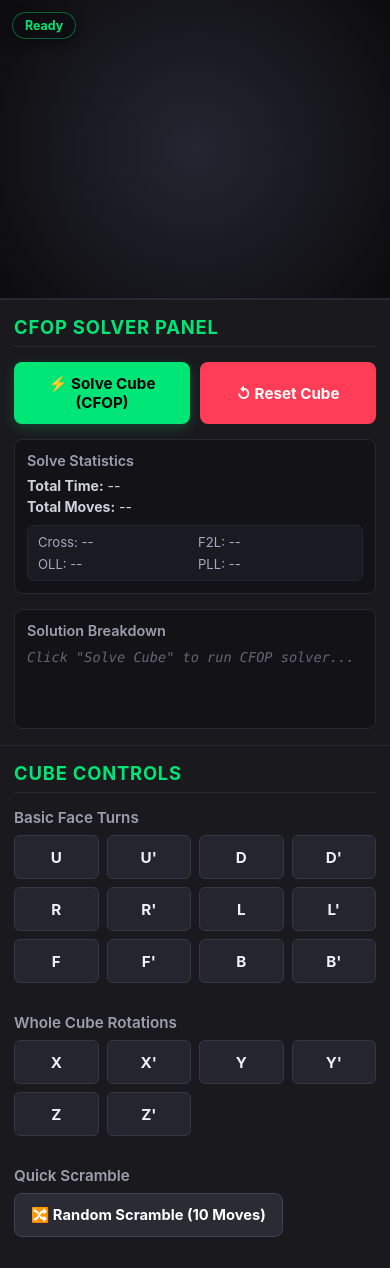
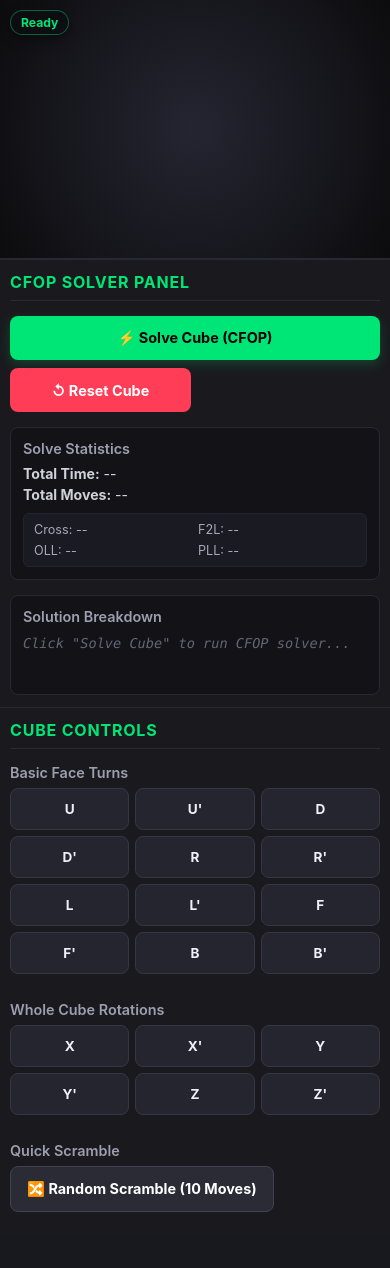
Before and after one commit to advaitgawai-crypto/Cube, a Flask app: page / in a window 390 px wide. After the commit the page ends 1212 px from the top, so only its background shows below. Run offline with Flask 3, Linux system fonts and the light colour scheme.

Commit message:
debug for mobile

```diff
--- a/rubiks_cfop/static/css/style.css
+++ b/rubiks_cfop/static/css/style.css
@@ -377,102 +379,149 @@ h3 {
         min-height: 100vh;
         overflow-y: auto;
         overflow-x: hidden;
+        overscroll-behavior: auto;
     }
 
     .app-container {
+        display: flex;
         flex-direction: column;
         height: auto;
         min-height: 100vh;
         width: 100%;
-        overflow: visible;
+        overflow-x: hidden;
+        overflow-y: visible;
     }
 
-    /* 3D Cube Canvas: Stays at the top for prominent visual interaction */
+    /* 3D Canvas: fixed height at top so it's always visible */
     .center-panel {
         order: 1;
         width: 100%;
-        height: 48vh;
-        min-height: 300px;
-        max-height: 450px;
+        height: 45vh;
+        min-height: 280px;
+        max-height: 420px;
+        flex-shrink: 0;
         border-bottom: 2px solid #282835;
         border-right: none;
     }
 
     .status-overlay {
-        top: 12px;
-        left: 12px;
-        font-size: 0.78rem;
-        padding: 5px 12px;
+        top: 10px;
+        left: 10px;
+        font-size: 0.76rem;
+        padding: 4px 10px;
     }
 
-    /* Left Panel: Solver & Controls placed right underneath */
+    /* Left Panel: Solver stats + solution log */
     .left-panel {
         order: 2;
         width: 100%;
         min-width: 0;
-        padding: 16px 14px;
+        padding: 14px 12px;
         border-right: none;
         border-bottom: 1px solid #282835;
+        overflow-y: visible;
     }
 
+    /* Solve + Reset side by side, Scramble full-width below */
     .action-buttons {
-        flex-direction: row;
-        gap: 10px;
+        display: grid;
+        grid-template-columns: 1fr 1fr;
+        gap: 8px;
+    }
+
+    /* Make Solve button span both columns so it stands out */
+    .action-buttons .btn-primary {
+        grid-column: 1 / -1;
+        min-height: 48px;
+        font-size: 1rem;
     }
 
     .action-buttons .btn {
-        flex: 1;
-        min-height: 44px; /* Accessible touch target */
-        font-size: 0.95rem;
+        min-height: 44px;
+        font-size: 0.9rem;
+    }
+
+    .solver-info-box {
+        font-size: 0.84rem;
+    }
+
+    .stage-times {
+        font-size: 0.79rem;
     }
 
     .moves-log-container {
-        max-height: 220px;
-        min-height: 120px;
+        max-height: 200px;
+        min-height: 100px;
     }
 
-    /* Right Panel: Interactive Cube Controls */
+    /* Right Panel: Cube move controls */
     .right-panel {
         order: 3;
         width: 100%;
         min-width: 0;
-        padding: 16px 14px;
+        padding: 14px 12px;
         border-left: none;
+        overflow-y: visible;
     }
 
     .btn-grid {
         grid-template-columns: repeat(4, 1fr);
-        gap: 8px;
+        gap: 7px;
     }
 
     .move-btn {
-        min-height: 44px; /* Thumb-friendly tap size */
-        font-size: 0.95rem;
+        min-height: 46px;
+        font-size: 0.92rem;
+        border-radius: 8px;
+    }
+
+    .control-group {
+        margin-bottom: 12px;
     }
 
     .control-group h3 {
-        font-size: 0.95rem;
-        margin-bottom: 8px;
+        font-size: 0.9rem;
+        margin-bottom: 7px;
+    }
+
+    h2 {
+        font-size: 1rem;
     }
 
     .btn-secondary {
-        min-height: 44px;
-        font-size: 0.92rem;
+        min-height: 46px;
+        font-size: 0.9rem;
     }
 }
 
-/* Very Small Mobile Screens (<= 380px) */
-@media (max-width: 380px) {
-    .action-buttons {
-        flex-direction: column;
+/* Very Small Phones (<= 390px) */
+@media (max-width: 390px) {
+    .center-panel {
+        height: 40vh;
+        min-height: 260px;
     }
 
-    .center-panel {
-        height: 42vh;
-        min-height: 270px;
+    /* Solve full-width, Reset + Scramble share a row */
+    .action-buttons {
+        grid-template-columns: 1fr 1fr;
     }
 
+    .action-buttons .btn-primary {
+        grid-column: 1 / -1;
+    }
+
+    /* 3 columns on very narrow screens so buttons aren't too cramped */
     .btn-grid {
         grid-template-columns: repeat(3, 1fr);
+        gap: 6px;
+    }
+
+    .move-btn {
+        min-height: 42px;
+        font-size: 0.85rem;
+    }
+
+    .panel {
+        padding: 12px 10px;
     }
 }
```
Also changed, not shown: other parts of rubiks_cfop/static/css/style.css (+18 -16 lines).
